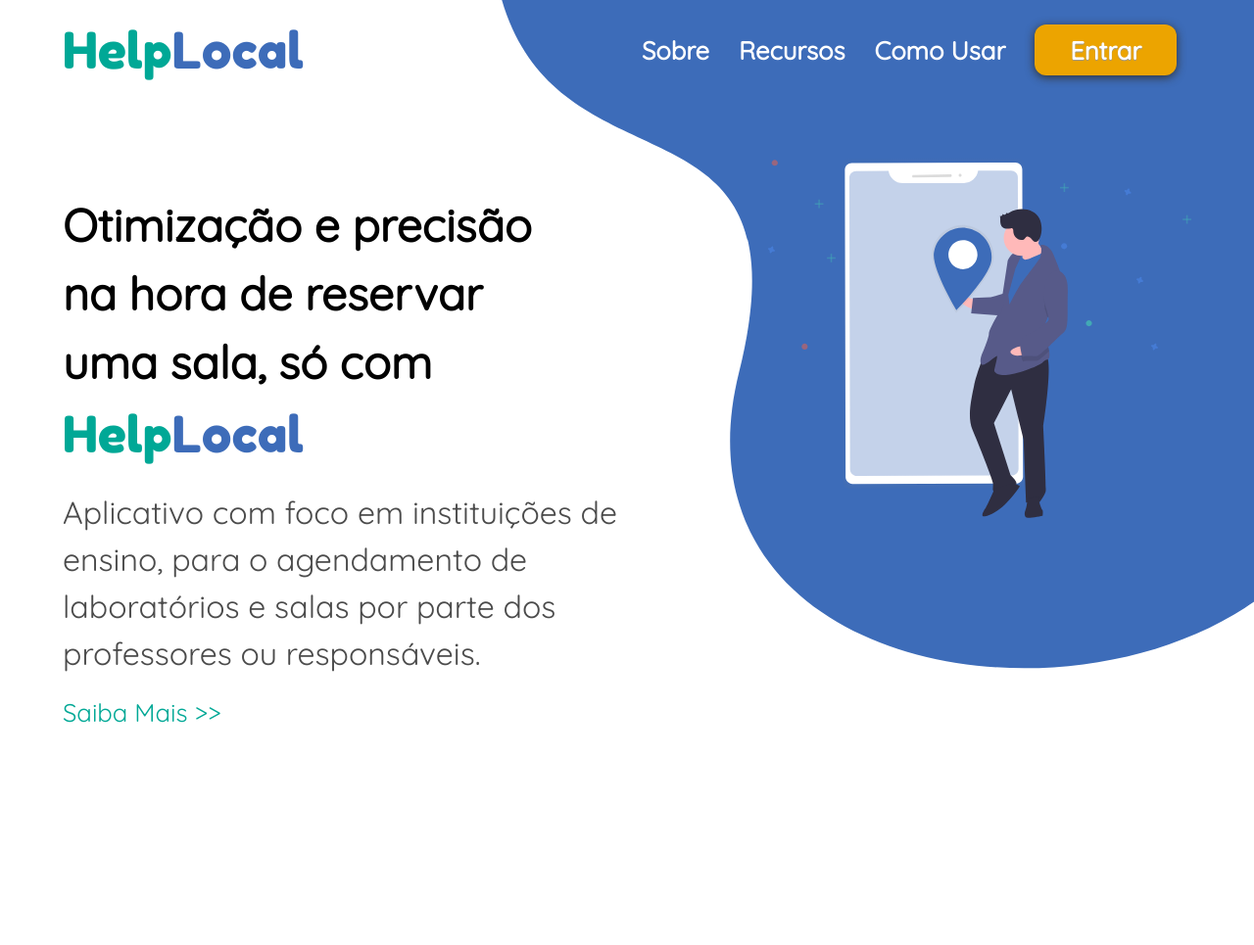
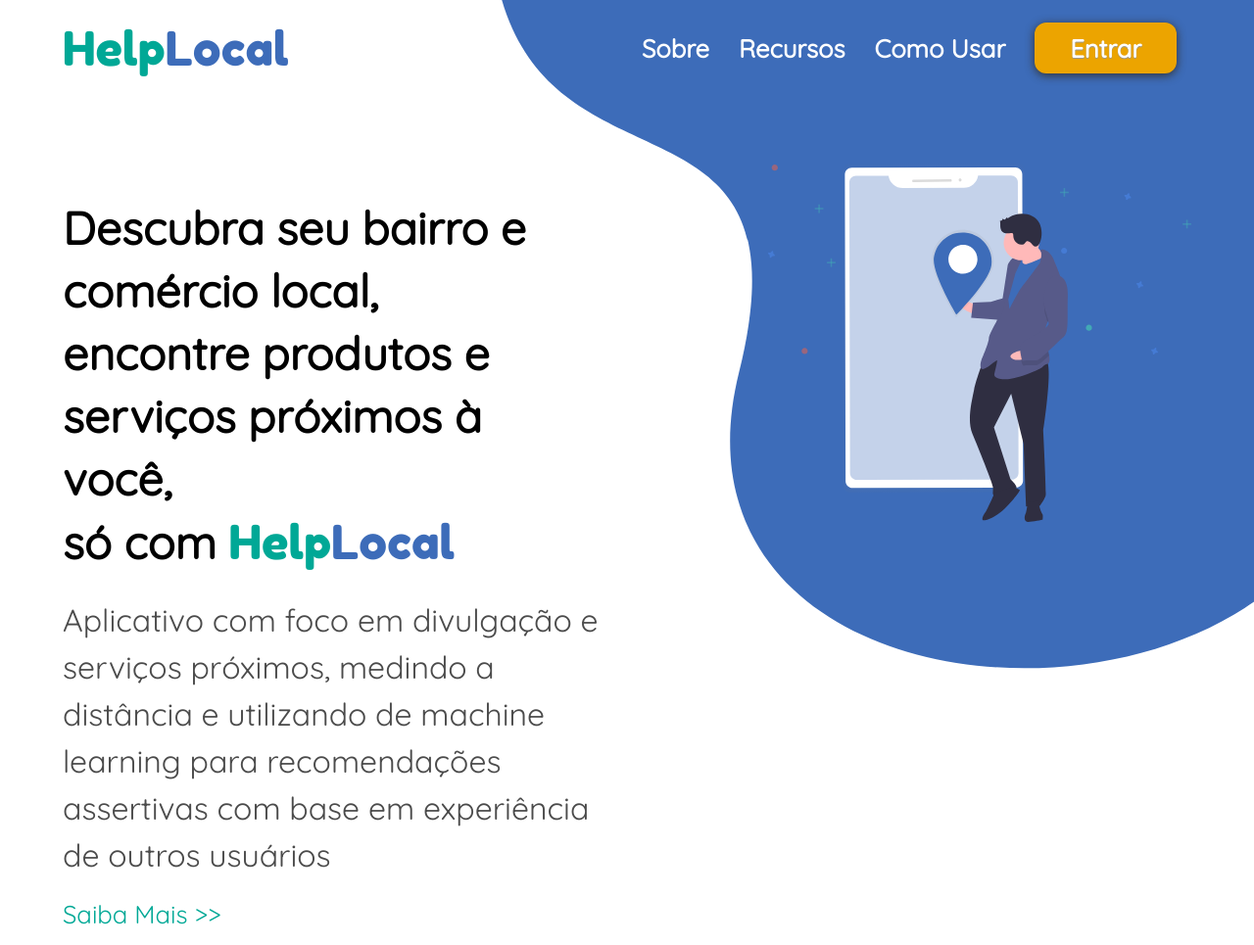
Before and after one commit to rign0002/Hackathon-Sebrae, a PHP site: page / in a window 1280 px wide. Shown: the whole page at 98% size. Before the commit the page ends 738 px from the top, so only its background shows below. Run offline with PHP 8.4, Linux system fonts and the light colour scheme.

Commit message:
Troquei o texto

```diff
--- a/css/style.css
+++ b/css/style.css
@@ -29,7 +29,7 @@ body {
     display: grid;
     grid-template-areas: "a a" "b c";
     grid-template-columns: 1fr 1fr;
-    grid-template-rows: 1fr 3fr;
+    grid-template-rows: 1fr 4fr;
     min-height: 90vh;
 }
 
@@ -97,9 +97,14 @@ body {
 
 #titulo1 > h1 {
     font-size: 2.9rem;
-    margin-bottom: 3%;
+    margin-bottom: 4%;
     min-width: 500px;
     width: 90%;
+    line-height: 4rem;
+}
+
+#titulo1 > h1 > pre{
+    font-family: quicksand;
 }
 
 #titulo1 > p:first-of-type {
@@ -131,7 +136,7 @@ body {
 ***********************************/
 
 .help-local {
-    font-size: 3.2rem;
+    font-size: 3rem;
     font-family: 'Fredoka One';
     font-weight: 100;
 }
--- a/index.html
+++ b/index.html
@@ -21,12 +21,10 @@
             </nav>
         </header>
         <section id="titulo1" class="grid2">
-            <h1>Otimização e precisão na hora de reservar uma sala, só com
-                <span class=help-local>
-                    <span class="verde">Help</span><span class="azul">Local</span>
-                </span>
+            <h1>Descubra seu bairro e comércio local, encontre produtos e serviços próximos à você,
+                <pre>só com <span class=help-local><span class="verde">Help</span><span class="azul">Local</span></span></pre>
             </h1>
-            <p>Aplicativo com foco em instituições de ensino, para o agendamento de laboratórios e salas por parte dos professores ou responsáveis.</p>
+            <p>Aplicativo com foco em divulgação e serviços próximos, medindo a distância e utilizando de machine learning para recomendações assertivas com base em experiência de outros usuários</p>
             <p>Saiba Mais >></p>
         </section>
         <section class="grid3">
```
